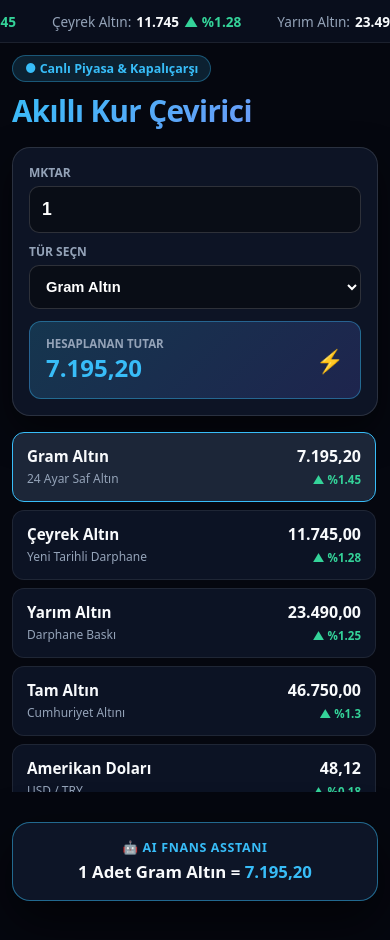
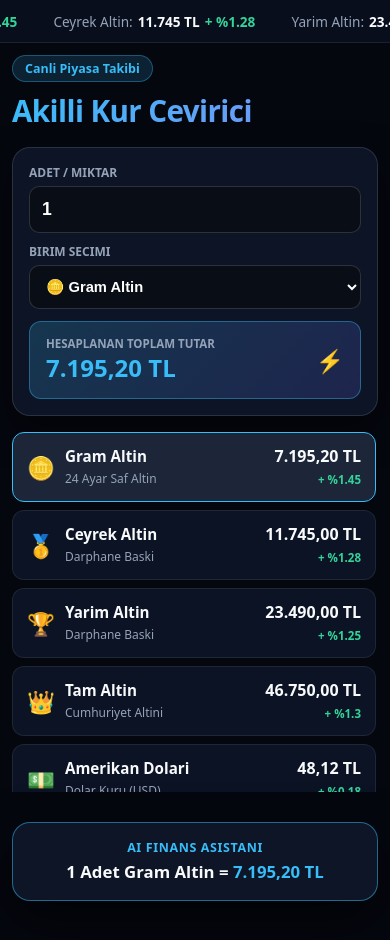
Before and after one commit to umutsenol79-ux/my-app, a Next.js app: page / in a window 390 px wide. Built offline with nearby package versions, Linux system fonts and the light colour scheme.

Commit message:
fix: mobile layout font encoding and replace abbreviations with full names

```diff
--- a/app/page.tsx
+++ b/app/page.tsx
@@ -9,17 +9,18 @@ interface KurItem {
   aciklama: string;
   satis: number;
   degisim: number;
+  ikon: string;
 }
 
 const kurListesi: KurItem[] = [
-  { id: 'GA', ad: 'Gram Altın', aciklama: '24 Ayar Saf Altın', satis: 7195.20, degisim: 1.45 },
-  { id: 'CA', ad: 'Çeyrek Altın', aciklama: 'Yeni Tarihli Darphane', satis: 11745.00, degisim: 1.28 },
-  { id: 'YA', ad: 'Yarım Altın', aciklama: 'Darphane Baskı', satis: 23490.00, degisim: 1.25 },
-  { id: 'TA', ad: 'Tam Altın', aciklama: 'Cumhuriyet Altını', satis: 46750.00, degisim: 1.30 },
-  { id: 'USD', ad: 'Amerikan Doları', aciklama: 'USD / TRY', satis: 48.12, degisim: 0.18 },
-  { id: 'EUR', ad: 'Euro', aciklama: 'EUR / TRY', satis: 56.10, degisim: -0.12 },
-  { id: 'GBP', ad: 'ngiliz Sterlini', aciklama: 'GBP / TRY', satis: 65.75, degisim: 0.32 },
-  { id: 'BTC', ad: 'Bitcoin', aciklama: 'Kripto Para / TRY', satis: 3825000.00, degisim: 2.15 },
+  { id: 'GA', ad: 'Gram Altin', aciklama: '24 Ayar Saf Altin', satis: 7195.20, degisim: 1.45, ikon: '🪙' },
+  { id: 'CA', ad: 'Ceyrek Altin', aciklama: 'Darphane Baski', satis: 11745.00, degisim: 1.28, ikon: '🥇' },
+  { id: 'YA', ad: 'Yarim Altin', aciklama: 'Darphane Baski', satis: 23490.00, degisim: 1.25, ikon: '🏆' },
+  { id: 'TA', ad: 'Tam Altin', aciklama: 'Cumhuriyet Altini', satis: 46750.00, degisim: 1.30, ikon: '👑' },
+  { id: 'USD', ad: 'Amerikan Dolari', aciklama: 'Dolar Kuru (USD)', satis: 48.12, degisim: 0.18, ikon: '💵' },
+  { id: 'EUR', ad: 'Euro', aciklama: 'Avrupa Kuru (EUR)', satis: 56.10, degisim: -0.12, ikon: '💶' },
+  { id: 'GBP', ad: 'Ingiliz Sterlini', aciklama: 'Sterlin Kuru (GBP)', satis: 65.75, degisim: 0.32, ikon: '💷' },
+  { id: 'BTC', ad: 'Bitcoin', aciklama: 'Kripto Para (BTC)', satis: 3825000.00, degisim: 2.15, ikon: '₿' },
 ];
 
 export default function MobileFastFinanceApp() {
@@ -37,23 +38,12 @@ export default function MobileFastFinanceApp() {
   return (
     <main style={{ minHeight: '100vh', backgroundColor: '#05070f', color: '#f8fafc', fontFamily: 'system-ui, -apple-system, sans-serif', position: 'relative', overflowX: 'hidden' }}>
 
-      {/* 3D Arka Plan Motoru */}
       <Script
         src="https://unpkg.com/@splinetool/viewer@latest/build/spline-viewer.js"
         strategy="lazyOnload"
       />
 
-      {/* 3D Robot Arka Planı (Mobilde hafif saydam ve optimize) */}
-      <div style={{
-        position: 'fixed',
-        top: 0,
-        left: 0,
-        width: '100vw',
-        height: '100vh',
-        zIndex: 1,
-        opacity: 0.85,
-        pointerEvents: 'auto'
-      }}>
+      <div style={{ position: 'fixed', top: 0, left: 0, width: '100vw', height: '100vh', zIndex: 1, opacity: 0.85, pointerEvents: 'auto' }}>
         {/* @ts-expect-error spline component */}
         <spline-viewer
           url="https://prod.spline.design/kZDDjO5HuC9GJUM2/scene.splinecode"
@@ -61,61 +51,36 @@ export default function MobileFastFinanceApp() {
         />
       </div>
 
-      {/* Üst Canlı Borsa Kayan Bandı */}
-      <div style={{
-        position: 'relative',
-        zIndex: 20,
-        backgroundColor: 'rgba(10, 15, 30, 0.94)',
-        backdropFilter: 'blur(10px)',
-        WebkitBackdropFilter: 'blur(10px)',
-        borderBottom: '1px solid rgba(255,255,255,0.08)',
-        overflow: 'hidden',
-        whiteSpace: 'nowrap',
-        padding: '10px 0',
-        pointerEvents: 'none'
-      }}>
+      <div style={{ position: 'relative', zIndex: 20, backgroundColor: 'rgba(10, 15, 30, 0.94)', backdropFilter: 'blur(10px)', borderBottom: '1px solid rgba(255,255,255,0.08)', overflow: 'hidden', whiteSpace: 'nowrap', padding: '10px 0', pointerEvents: 'none' }}>
         <div style={{ display: 'inline-block', animation: 'kayanBant 25s linear infinite' }}>
           {kurListesi.map((r, i) => (
             <span key={i} style={{ margin: '0 18px', fontSize: '0.85rem' }}>
               <span style={{ color: '#94a3b8', marginRight: '5px' }}>{r.ad}:</span>
-              <strong style={{ color: '#f8fafc' }}>{r.satis.toLocaleString('tr-TR')}</strong>
+              <strong style={{ color: '#f8fafc' }}>{r.satis.toLocaleString('tr-TR')} TL</strong>
               <span style={{ marginLeft: '5px', color: r.degisim >= 0 ? '#34d399' : '#f87171', fontWeight: 'bold' }}>
-                {r.degisim >= 0 ? `▲ %${r.degisim}` : `▼ %${Math.abs(r.degisim)}`}
+                {r.degisim >= 0 ? `+ %${r.degisim}` : `- %${Math.abs(r.degisim)}`}
               </span>
             </span>
           ))}
         </div>
       </div>
 
-      {/* Ana çerik Konteyneri (Mobil ve Masaüstü Uyumlu Responsive Grid) */}
       <div className="main-container">
-
-        {/* Sol / Üst Bölüm: Hesaplayıcı & Kurlar */}
         <div style={{ pointerEvents: 'auto' }}>
 
           <div style={{ marginBottom: '16px' }}>
             <span style={{ display: 'inline-block', padding: '4px 12px', borderRadius: '9999px', background: 'rgba(56, 189, 248, 0.15)', border: '1px solid rgba(56, 189, 248, 0.35)', color: '#38bdf8', fontSize: '0.78rem', fontWeight: 'bold' }}>
-              ● Canlı Piyasa & Kapalıçarşı
+              Canli Piyasa Takibi
             </span>
             <h1 style={{ margin: '8px 0 4px 0', fontSize: '1.85rem', fontWeight: '900', letterSpacing: '-0.02em', background: 'linear-gradient(135deg, #38bdf8, #818cf8)', WebkitBackgroundClip: 'text', WebkitTextFillColor: 'transparent' }}>
-              Akıllı Kur Çevirici
+              Akilli Kur Cevirici
             </h1>
           </div>
 
-          {/* Hesaplama Kartı */}
-          <div style={{
-            background: 'rgba(15, 23, 42, 0.88)',
-            backdropFilter: 'blur(20px)',
-            WebkitBackdropFilter: 'blur(20px)',
-            border: '1px solid rgba(255, 255, 255, 0.12)',
-            borderRadius: '18px',
-            padding: '16px',
-            marginBottom: '16px',
-            boxShadow: '0 15px 35px rgba(0,0,0,0.5)'
-          }}>
+          <div style={{ background: 'rgba(15, 23, 42, 0.88)', backdropFilter: 'blur(20px)', border: '1px solid rgba(255, 255, 255, 0.12)', borderRadius: '18px', padding: '16px', marginBottom: '16px', boxShadow: '0 15px 35px rgba(0,0,0,0.5)' }}>
             <div className="input-grid">
               <div>
-                <label style={{ display: 'block', fontSize: '0.75rem', color: '#94a3b8', marginBottom: '5px', fontWeight: 'bold' }}>MKTAR</label>
+                <label style={{ display: 'block', fontSize: '0.75rem', color: '#94a3b8', marginBottom: '5px', fontWeight: 'bold' }}>ADET / MIKTAR</label>
                 <input
                   type="number"
                   min="1"
@@ -126,39 +91,29 @@ export default function MobileFastFinanceApp() {
               </div>
 
               <div>
-                <label style={{ display: 'block', fontSize: '0.75rem', color: '#94a3b8', marginBottom: '5px', fontWeight: 'bold' }}>TÜR SEÇN</label>
+                <label style={{ display: 'block', fontSize: '0.75rem', color: '#94a3b8', marginBottom: '5px', fontWeight: 'bold' }}>BIRIM SECIMI</label>
                 <select
                   value={secilenId}
                   onChange={(e) => setSecilenId(e.target.value)}
                   style={{ width: '100%', padding: '12px', borderRadius: '10px', border: '1px solid rgba(255,255,255,0.15)', backgroundColor: '#090d16', color: '#fff', fontSize: '0.92rem', fontWeight: '600', cursor: 'pointer', outline: 'none', boxSizing: 'border-box' }}
                 >
                   {kurListesi.map(r => (
-                    <option key={r.id} value={r.id}>{r.ad}</option>
+                    <option key={r.id} value={r.id}>{r.ikon} {r.ad}</option>
                   ))}
                 </select>
               </div>
             </div>
 
-            {/* TL Sonuç Barı */}
-            <div style={{
-              marginTop: '12px',
-              padding: '14px 16px',
-              borderRadius: '12px',
-              background: 'linear-gradient(135deg, rgba(56, 189, 248, 0.2), rgba(99, 102, 241, 0.2))',
-              border: '1px solid rgba(56, 189, 248, 0.4)',
-              display: 'flex',
-              justifyContent: 'space-between',
-              alignItems: 'center'
-            }}>
+            <div style={{ marginTop: '12px', padding: '14px 16px', borderRadius: '12px', background: 'linear-gradient(135deg, rgba(56, 189, 248, 0.2), rgba(99, 102, 241, 0.2))', border: '1px solid rgba(56, 189, 248, 0.4)', display: 'flex', justifyContent: 'space-between', alignItems: 'center' }}>
               <div>
-                <span style={{ fontSize: '0.72rem', color: '#94a3b8', display: 'block', fontWeight: 'bold' }}>HESAPLANAN TUTAR</span>
-                <strong style={{ fontSize: '1.5rem', color: '#38bdf8' }}>{toplamTutar}</strong>
+                <span style={{ fontSize: '0.72rem', color: '#94a3b8', display: 'block', fontWeight: 'bold' }}>HESAPLANAN TOPLAM TUTAR</span>
+                <strong style={{ fontSize: '1.5rem', color: '#38bdf8' }}>{toplamTutar} TL</strong>
               </div>
               <span style={{ fontSize: '1.4rem' }}>⚡</span>
             </div>
           </div>
 
-          {/* Türkçe Net Kur Listesi */}
+          {/* Tam Metin Kur Listesi (Kısaltmasız) */}
           <div style={{ display: 'flex', flexDirection: 'column', gap: '8px', maxHeight: '360px', overflowY: 'auto', paddingRight: '2px' }}>
             {kurListesi.map((item) => (
               <div
@@ -177,17 +132,20 @@ export default function MobileFastFinanceApp() {
                   transition: 'all 0.15s ease'
                 }}
               >
-                <div>
-                  <h4 style={{ margin: 0, fontSize: '0.95rem', fontWeight: '800', color: '#f8fafc' }}>{item.ad}</h4>
-                  <span style={{ fontSize: '0.75rem', color: '#94a3b8', fontWeight: '500' }}>{item.aciklama}</span>
+                <div style={{ display: 'flex', alignItems: 'center', gap: '10px' }}>
+                  <span style={{ fontSize: '1.4rem' }}>{item.ikon}</span>
+                  <div>
+                    <h4 style={{ margin: 0, fontSize: '0.95rem', fontWeight: '800', color: '#f8fafc' }}>{item.ad}</h4>
+                    <span style={{ fontSize: '0.75rem', color: '#94a3b8', fontWeight: '500' }}>{item.aciklama}</span>
+                  </div>
                 </div>
 
                 <div style={{ textAlign: 'right' }}>
                   <div style={{ fontSize: '1rem', color: '#f8fafc', fontWeight: '800' }}>
-                    {item.satis.toLocaleString('tr-TR', { minimumFractionDigits: 2 })}
+                    {item.satis.toLocaleString('tr-TR', { minimumFractionDigits: 2 })} TL
                   </div>
                   <span style={{ fontSize: '0.72rem', fontWeight: 'bold', color: item.degisim >= 0 ? '#34d399' : '#f87171' }}>
-                    {item.degisim >= 0 ? `▲ %${item.degisim}` : `▼ %${Math.abs(item.degisim)}`}
+                    {item.degisim >= 0 ? `+ %${item.degisim}` : `- %${Math.abs(item.degisim)}`}
                   </span>
                 </div>
               </div>
@@ -196,26 +154,13 @@ export default function MobileFastFinanceApp() {
 
         </div>
 
-        {/* Sağ / Alt Bölüm: Canlı Konuşma Baloncuğu */}
         <div style={{ display: 'flex', justifyContent: 'center', alignItems: 'flex-start', paddingTop: '10px' }}>
-          <div style={{
-            width: '100%',
-            maxWidth: '360px',
-            background: 'rgba(15, 23, 42, 0.92)',
-            backdropFilter: 'blur(20px)',
-            WebkitBackdropFilter: 'blur(20px)',
-            border: '1.5px solid rgba(56, 189, 248, 0.5)',
-            padding: '16px 20px',
-            borderRadius: '18px',
-            boxShadow: '0 20px 50px rgba(0,0,0,0.6)',
-            textAlign: 'center',
-            pointerEvents: 'auto'
-          }}>
+          <div style={{ width: '100%', maxWidth: '360px', background: 'rgba(15, 23, 42, 0.92)', backdropFilter: 'blur(20px)', border: '1.5px solid rgba(56, 189, 248, 0.5)', padding: '16px 20px', borderRadius: '18px', boxShadow: '0 20px 50px rgba(0,0,0,0.6)', textAlign: 'center', pointerEvents: 'auto' }}>
             <div style={{ fontSize: '0.78rem', color: '#38bdf8', fontWeight: '800', letterSpacing: '0.05em', marginBottom: '4px' }}>
-              🤖 AI FNANS ASSTANI
+              AI FINANS ASISTANI
             </div>
             <div style={{ fontSize: '1.05rem', color: '#f8fafc', fontWeight: '800', lineHeight: '1.4' }}>
-              {miktar} Adet {secilenKur.ad} = <span style={{ color: '#38bdf8' }}>{toplamTutar}</span>
+              {miktar} Adet {secilenKur.ad} = <span style={{ color: '#38bdf8' }}>{toplamTutar} TL</span>
             </div>
           </div>
         </div>
```
